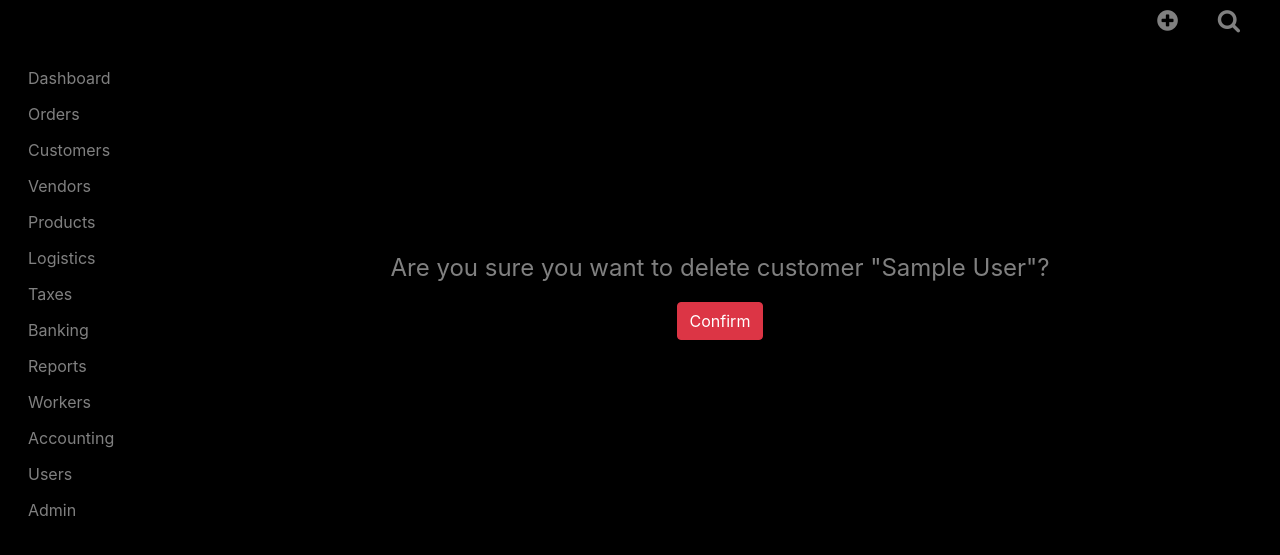
After one commit to rbatten88/Axus, a Django app: page /customers/delete/1 in a window 1280 px wide. The commit adds this page. Shown: the top 555 px of the page. Run offline with Django 3.2, Linux system fonts and the light colour scheme; tables that the repository leaves empty hold one stand-in row (values such as "Sample post"); some libraries are stand-ins or nearby versions.

Commit message:
Customer delete function built

```diff
--- a/customers/templates/customers/customer_detail.html
+++ b/customers/templates/customers/customer_detail.html
@@ -15,6 +15,7 @@
   .nav-link:hover { background-color: lightgray; color: black; }
   .nav-tabs { border: none; margin: 20px 20px 0 20px; }
   .overflowWindow { overflow-y: auto; height: calc(100vh - 126px); }
+  .submitBtn { margin: 20px; }
   .tab-content { border: 1px solid lightgray; min-height: 34vh; margin: 0px 10px; padding: 12px 0; position: relative; }
   .textAlignCenter { margin-bottom: 10px; text-align: center; }
   #id_attachments { min-width: 100%; }
@@ -32,7 +33,6 @@
   #id_notes { height: 30px; }
   #phone_number2_fieldset, #email2_fieldset, #phone_number3_fieldset, #email3_fieldset { display: none; margin-top: 10px; }
   #spacer, #spacer2 { display: none; }
-  #submitBtn { margin: 20px 0 0 0; }
   a.active { background-color: darkgray !important; color: black !important; }
 
   @media only screen and (max-width: 769px) {
@@ -284,8 +284,10 @@
           </div>
         </div>
       <div class="textAlignCenter" id="submitBtn">
-        <input type="submit" value="Submit" id="submitBtn">
+        <input class="btn btn-primary submitBtn" type="submit" value="Update">
+        <a class="btn btn-danger submitBtn" href="{% url 'customer_delete' customer.id %}" role="button">Delete</a>
       </div>
+
       {% if form.errors %}
           {% for field in form %}
               {% for error in field.errors %}
--- /dev/null
+++ b/customers/templates/customers/wholesalecustomer_confirm_delete.html
@@ -0,0 +1,14 @@
+{% extends 'base/base.html' %}
+{% block content %}
+<style type="text/css">
+	.pageSet { background-color: black; margin-top: 250px; padding-bottom: 24px; text-align: center; }
+	p { color: gray; font-size: 24px; }
+</style>
+<div class="pageSet">
+	<form method="post">
+		{% csrf_token %}
+	    <p>Are you sure you want to delete customer "{{ object }}"?</p>
+	    <input class="btn btn-danger" type="submit" value="Confirm">
+	</form>
+</div>
+{% endblock %}
--- a/customers/urls.py
+++ b/customers/urls.py
@@ -3,8 +3,9 @@ from django.urls import path
 from . import views
 
 urlpatterns = [
-	path('add/', views.NewWholesaleCustomerView.as_view(), name='customer_add'),
+	path('add/', views.WholesaleCustomerCreateView.as_view(), name='customer_add'),
 	path('list/', views.WholesaleCustomerListView.as_view(), name="customer_list"),
 	path('detail/<int:pk>', views.WholesaleCustomerUpdateView.as_view(), name="customer_detail"),
+	path('delete/<int:pk>', views.WholesaleCustomerDeleteView.as_view(), name="customer_delete"),
 	path('upload/', views.customer_upload, name="customer_upload"),
 ]
--- a/customers/views.py
+++ b/customers/views.py
@@ -1,6 +1,6 @@
 from django.shortcuts import render, redirect
 from django.http import HttpResponse, HttpResponseRedirect, FileResponse
-from django.views.generic import CreateView, ListView, UpdateView
+from django.views.generic import CreateView, ListView, UpdateView, DeleteView
 from django.contrib import messages
 from django.contrib.messages.views import SuccessMessageMixin
 from django.contrib.auth.decorators import permission_required
@@ -78,7 +78,7 @@ def customer_upload(request):
 	return render(request, template, context)
 
 
-class NewWholesaleCustomerView(CreateView):
+class WholesaleCustomerCreateView(CreateView):
     model = WholesaleCustomer
     form_class = WholesaleCustomerForm
     success_url = reverse_lazy('customer_list')
@@ -96,5 +96,9 @@ class WholesaleCustomerUpdateView(SuccessMessageMixin, UpdateView):
     form_class = WholesaleCustomerForm
     template_name = 'customers/customer_detail.html'
     context_object_name = 'customer'
-    #success_message = 'Successfully updated customer - %(company_name)s'
     success_url = reverse_lazy('customer_list')
+
+
+class WholesaleCustomerDeleteView(DeleteView):
+    model = WholesaleCustomer
+    success_url = reverse_lazy('customer_list')
```
